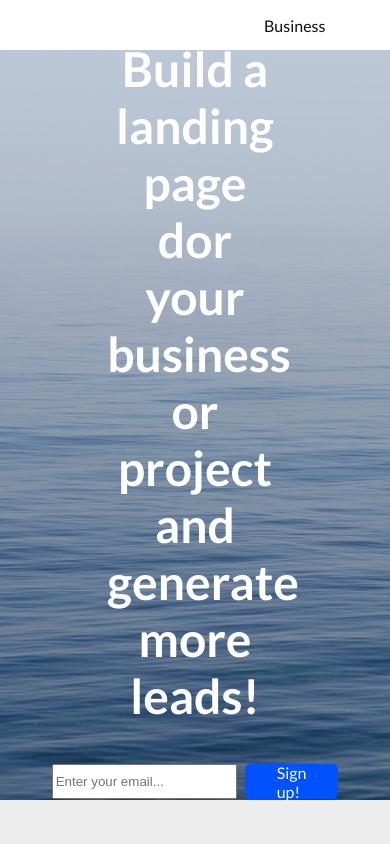
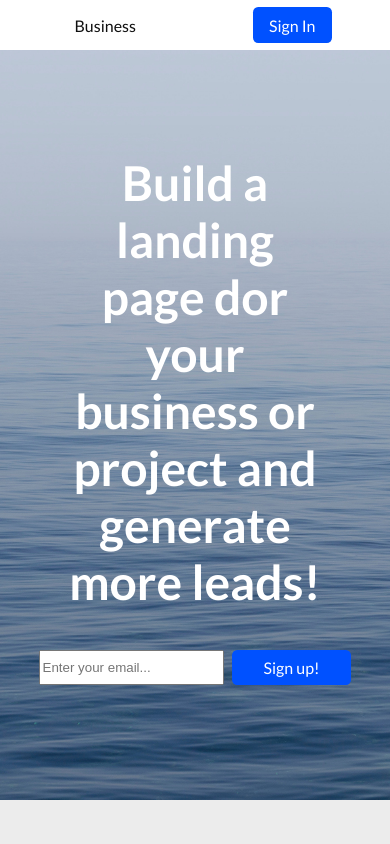
Before and after one commit to dronaldas/0328tarpinis, a website: page index.html in a window 390 px wide. Shown: the top 844 px of the page. Drawn offline with Linux system fonts and the light colour scheme.

Commit message:
started mobile

```diff
--- a/scss/style.scss
+++ b/scss/style.scss
@@ -15,6 +15,7 @@ $main-text-color: rgb(15, 15, 15);
     display: flex;
     justify-content: center;
     align-items: center;
+    white-space: nowrap;
     @include transition();
 
             a {
@@ -62,9 +63,9 @@ body {
 
 // page styles starts here
 header {
+
     nav {
         display: flex;
-        justify-content: space-between;
         align-items: center;
         height: 3.125rem;
         width: 100%;
@@ -81,10 +82,21 @@ header {
                 color: $button-color-hover;
             }
         }
-        ul, .button {
-            margin-left: 13rem;
-            margin-right: 13rem;
+        ul {
+            padding: 0;
         }
+        .button {
+            position: absolute;
+            right: 15%;
+        }
+        ul {
+            position: absolute;
+            left: 15%;
+        }
+        // ul, .button {
+        //     margin-left: 13rem;
+        //     margin-right: 13rem;
+        // }
 
         .button {
             @include button();
@@ -127,6 +139,9 @@ header {
     // cover text
     .cover_text {
         width: 45%;
+        @media screen and (max-width: 800px) {
+            width: 65%;
+          }
 
         h2 {
             text-align: center;
```
Also changed, not shown: style.css.
